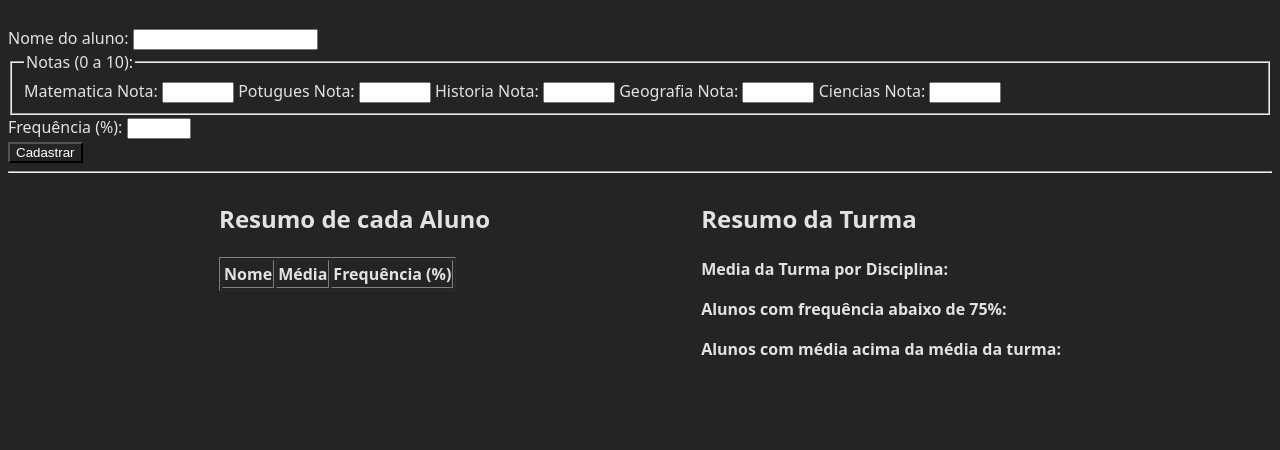
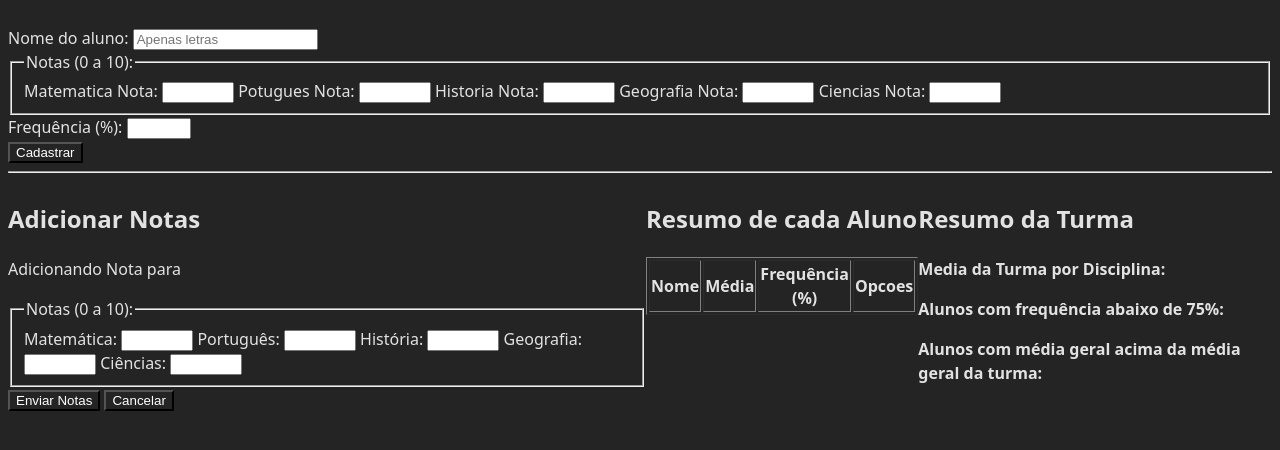
Before and after one commit to FrancescoTalento/CadastroAlunoNotas, a website built with Vite: page frontend/index.html in a window 1280 px wide. Shown: the part 190-640 px from the top of the page. Built offline with nearby package versions, Linux system fonts and the light colour scheme; files whose address does not match are found by name.

Commit message:
Added the css and html for the new features

```diff
--- a/frontend/index.html
+++ b/frontend/index.html
@@ -14,7 +14,7 @@
       <form id="formularioAluno">
         <div>
           <label for="nome">Nome do aluno:</label>
-          <input type="text" id="nome" name="nome" required />
+          <input type="text" id="nome" name="nome" required   minlength="3" maxlength="50" pattern="^[A-Za-zÀ-ÖØ-öø-ÿ]+(?: [A-Za-zÀ-ÖØ-öø-ÿ]+)*$" placeholder="Apenas letras"/>
         </div>
 
         <fieldset>
@@ -42,6 +42,75 @@
       <hr />
 
       <div id="resultados">
+        <section id="adicionarNotas">
+          <h2>Adicionar Notas</h2>
+          <form id="formularioNotas">
+            <div>
+              <p id="nova-notaNome">Adicionando Nota para</p>
+            </div>
+
+            <fieldset>
+              <legend>Notas (0 a 10):</legend>
+              <label for="nova-nota1">Matemática:</label>
+              <input type="number" id="nova-nota1" required min="0" max="10" step="0.1" />
+
+              <label for="nova-nota2">Português:</label>
+              <input type="number" id="nova-nota2" required min="0" max="10" step="0.1" />
+
+              <label for="nova-nota3">História:</label>
+              <input type="number" id="nova-nota3" required min="0" max="10" step="0.1" />
+
+              <label for="nova-nota4">Geografia:</label>
+              <input type="number" id="nova-nota4" required min="0" max="10" step="0.1" />
+
+              <label for="nova-nota5">Ciências:</label>
+              <input type="number" id="nova-nota5" required min="0" max="10" step="0.1" />
+            </fieldset>
+
+            <button class="btn-addNota" type="submit">Enviar Notas</button>
+            <button class="btn-cancela" type="reset">Cancelar</button>
+          </form>
+        </section>
+
+
+        <section id="edicaoAluno" class="hidden">
+          <h2>Edita Aluno</h2>
+          <form id="formularioEdicao">
+            <input type="hidden" id="edit-id" />
+
+            <div>
+              <label for="edit-nome">Nome do aluno:</label>
+              <input type="text" data-edit-nome id="edit-nome" name="edit-nome" required minlength="3" maxlength="50" pattern="^[A-Za-zÀ-ÖØ-öø-ÿ]+(?: [A-Za-zÀ-ÖØ-öø-ÿ]+)*$" placeholder="Digite um nome com apenas letras e espaços, entre 3 e 50 caracteres."/>
+            </div>
+
+            <fieldset>
+              <legend>Notas (0 a 10):</legend>
+              <label for="edit-nota1">Matemática:</label>
+              <input type="number" data-edit-nota1 id="edit-nota1" min="0" max="10" step="0.1" required />
+
+              <label for="edit-nota2">Português:</label>
+              <input type="number" data-edit-nota2 id="edit-nota2" min="0" max="10" step="0.1" required />
+
+              <label for="edit-nota3">História:</label>
+              <input type="number"  data-edit-nota3 id="edit-nota3" min="0" max="10" step="0.1" required />
+
+              <label for="edit-nota4">Geografia:</label>
+              <input type="number" data-edit-nota4 id="edit-nota4" min="0" max="10" step="0.1" required />
+
+              <label for="edit-nota5">Ciências:</label>
+              <input type="number" data-edit-nota5 id="edit-nota5" min="0" max="10" step="0.1" required />
+            </fieldset>
+
+            <div>
+              <label for="edit-frequencia">Frequência (%):</label>
+              <input type="number" data-edit-frequencia id="edit-frequencia" name="edit-frequencia" min="0" max="100" required />
+            </div>
+
+            <button data-edit-submit id="btn_submitEdicao" type="button">Salvar Alterações</button>
+            <button data-edit-cancel id="btn_cancelaEdicao" type="reset">Cancelar Edicao</button>
+          </form>
+        </section>
+
         <section id="resultadoAluno">
           <h2>Resumo de cada Aluno</h2>
           <table id="tabela" border="1">
@@ -50,6 +119,7 @@
                 <th>Nome</th>
                 <th>Média</th>
                 <th>Frequência (%)</th>
+                <th>Opcoes</th>
               </tr>
             </thead>
             <tbody id="tabelaAluno">
@@ -72,7 +142,7 @@
           <p><strong>Alunos com frequência abaixo de 75%:</strong></p>
           <ul id="frequenciaBaixa"></ul>
 
-          <p><strong>Alunos com média acima da média da turma:</strong></p>
+          <p><strong>Alunos com média geral acima da média geral da turma:</strong></p>
           <ul id="mediaAlta"></ul>
         </section>
       </div>
--- a/frontend/src/style.css
+++ b/frontend/src/style.css
@@ -28,7 +28,8 @@ h1 {
   justify-content: space-evenly;
 }
 
-#btn_submit{
+#btn_submit, .btn-excluir, .btn-editar, #btn_submitEdicao, #btn_cancelaEdicao,.btn-addNota,.btn-cancela{
   background-color: #242424;
   color: white;
+  cursor: pointer;
 }
```
